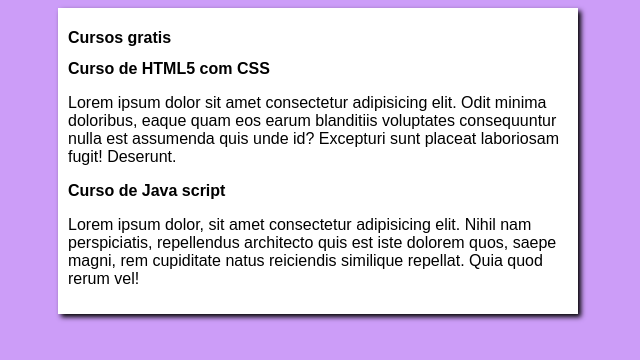
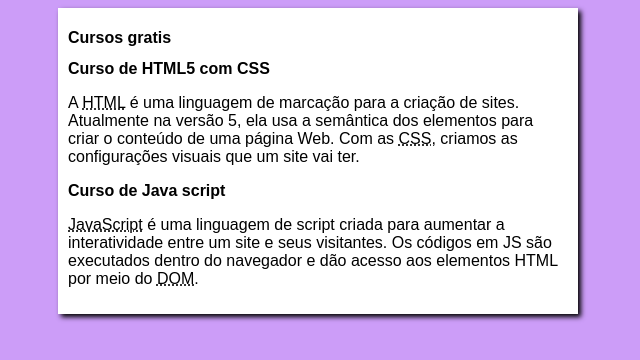
Before and after one commit to suraydan/projeto-site, a plain HTML site: page index.html in a window 1280 px wide. Shown: the whole page, without its empty margins (322-962 px from the left). Drawn offline with Linux system fonts and the light colour scheme.

```diff
--- a/index.html
+++ b/index.html
@@ -13,11 +13,11 @@
         </header>
         <article>
             <h2>Curso de HTML5 com CSS </h2>
-            <p>Lorem ipsum dolor sit amet consectetur adipisicing elit. Odit minima doloribus, eaque quam eos earum blanditiis voluptates consequuntur nulla est assumenda quis unde id? Excepturi sunt placeat laboriosam fugit! Deserunt.</p>
+            <p>A <abbr title="HyperText Markup Language">HTML</abbr> é uma linguagem de marcação para a criação de sites. Atualmente na versão 5, ela usa a semântica dos elementos para criar o conteúdo de uma página Web. Com as <abbr title="Cascading Style Sheets">CSS</abbr>, criamos as configurações visuais que um site vai ter.</p>
         </article>
         <article>
             <h2>Curso de Java script </h2>
-            <p>Lorem ipsum dolor, sit amet consectetur adipisicing elit. Nihil nam perspiciatis, repellendus architecto quis est iste dolorem quos, saepe magni, rem cupiditate natus reiciendis similique repellat. Quia quod rerum vel!</p>
+            <p><abbr title="JavaScript">JavaScript</abbr> é uma linguagem de script criada para aumentar a interatividade entre um site e seus visitantes. Os códigos em JS são executados dentro do navegador e dão acesso aos elementos HTML por meio do <abbr title="Document Object Model">DOM</abbr>.</p>
         </article>
     </main>
 </body>
```
Also changed, not shown: imagens/btn-back.png (added), imagens/curso-em-video-cor.png (added), imagens/curso-em-video-pb.png (added), imagens/curso-html-css.png (added), imagens/curso-javascript.png (added), 1 other file.
